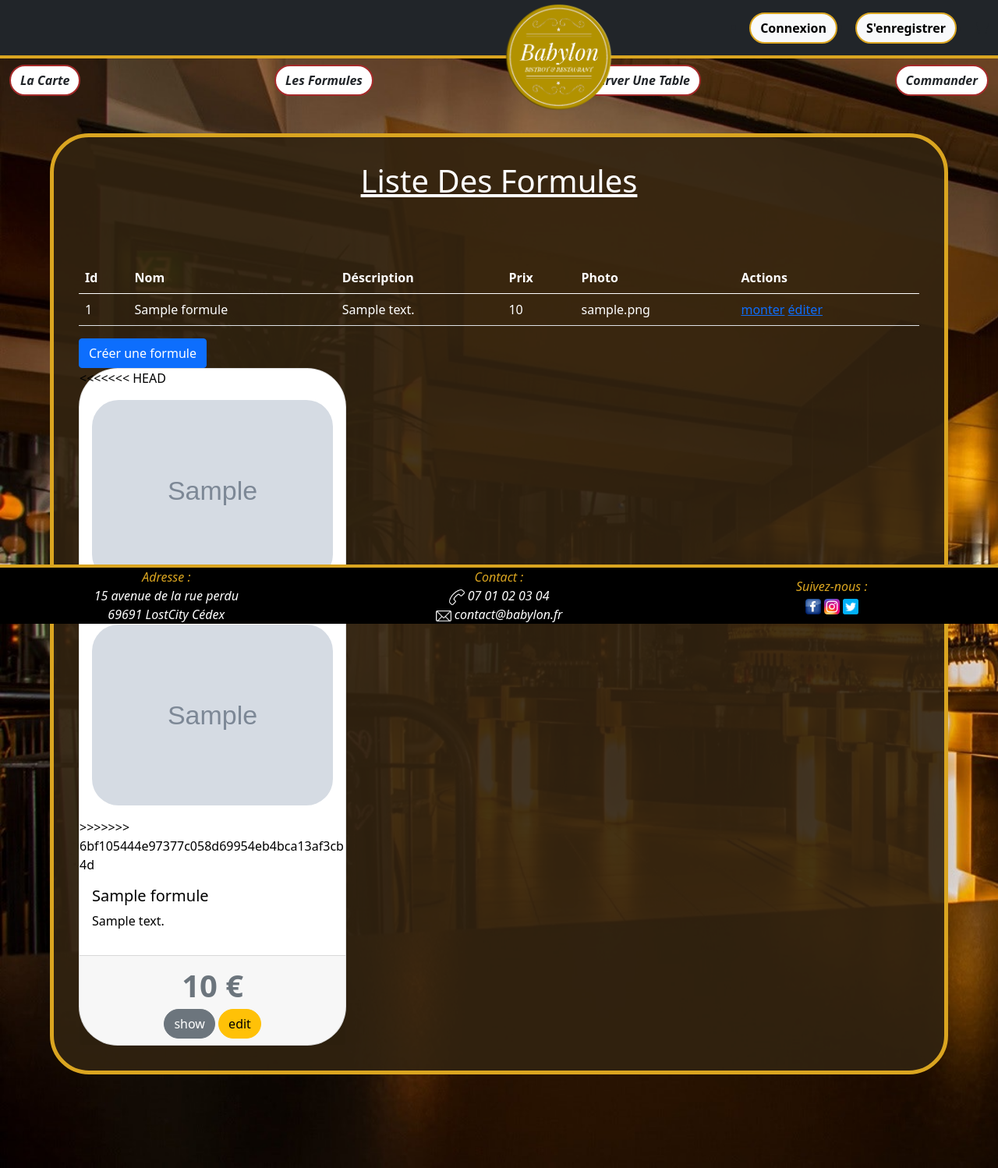
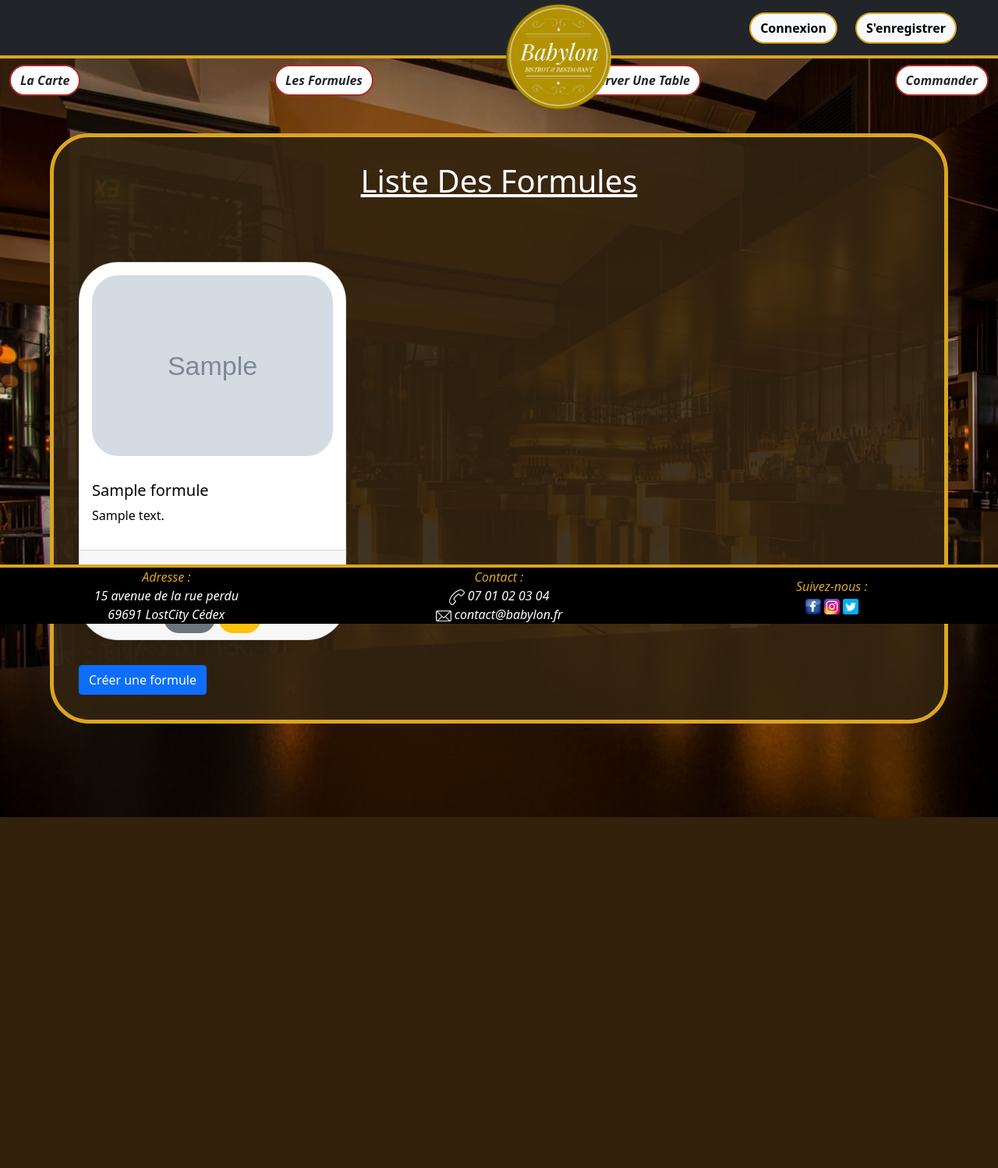
Before and after one commit to ESRP-Beauvoir-DWWM-Web3/bistrot_bnf, a Symfony app: template templates/formule/index.html.twig in a window 1280 px wide. Shown: the whole page at 78% size. After the commit the page ends 1048 px from the top, so only its background shows below. Run offline with Twig, Linux system fonts and the light colour scheme; the template is opened without the code that fills it: most values are stand-ins (such as "Sample title", 1, 10 or a date in 2020); grey boxes marked "Sample" are stand-in pictures; some libraries are stand-ins or nearby versions; some web fonts are replaced.

Commit message:
change branch

```diff
--- a/public/css/style.css
+++ b/public/css/style.css
@@ -77,7 +77,10 @@ body>div>div.row.row-cols-1.row-cols-md-3.g-4>div>div>div.card-footer.bg-dark {
 
 /*===================== boutons validation =============================*/
 
-
+.new-formule {
+    margin-top: 2em;
+    text-align: center;
+}
 
 
 
@@ -214,8 +217,9 @@ body>div.page>div>div>div>.col-3.col.align-self-center.align-items-center.prix {
 }
 
 
-.carousel-accueil image {
-    width: 60% !important;
+.carousel-accueil img {Ò
+    width: 70vw !important;
+    height: 60vh;
     border: gold !important;
     margin-top: 4em;
 
--- a/templates/formule/index.html.twig
+++ b/templates/formule/index.html.twig
@@ -7,7 +7,7 @@
 	<div class="page">
 		<h1>liste des formules</h1>
 
-		<table class="table">
+{# 		<table class="table">
 			<thead>
 				<tr>
 					<th>Id</th>
@@ -38,9 +38,8 @@
 					</tr>
 				{% endfor %}
 			</tbody>
-		</table>
+		</table> #}
 
-		<a href="{{ path('app_formule_new') }}" class="btn btn-primary">Créer une formule</a>
 
 		{# Mise en place en template card groupe à faire avec une boucle #}
 
@@ -48,11 +47,7 @@
 			{% for formule in formules %}
 				<div class="col">
 					<div class="card h-100">
-<<<<<<< HEAD
 						<img src="{{ asset ('uploads/images/') }}{{ formule.photo }}" class="card-img-top" alt="...">
-=======
-						<img src="{{ asset ('uploads/images/') }}{{ formule.photo }}" class="card-img-top" alt="photo de formule">
->>>>>>> 6bf105444e97377c058d69954eb4bca13af3cb4d
 						<div class="card-body">
 							<h5 class="card-title">{{ formule.nom }}</h5>
 
@@ -75,4 +70,7 @@
 			</div>
 		{% endfor %}
 	</div>
-</div></div>{% endblock %}
+		<a href="{{ path ('app_formule_new') }}" class="btn btn-primary new-formule">Créer une formule</a>
+</div>
+</div>
+{% endblock %}
--- a/templates/home/index.html.twig
+++ b/templates/home/index.html.twig
@@ -12,6 +12,11 @@
 				<button type="button" data-bs-target="#myCarousel" data-bs-slide-to="0" class="active" aria-current="true" aria-label="Slide 1"></button>
 				<button type="button" data-bs-target="#myCarousel" data-bs-slide-to="1" aria-label="Slide 2"></button>
 				<button type="button" data-bs-target="#myCarousel" data-bs-slide-to="2" aria-label="Slide 3"></button>
+				<button type="button" data-bs-target="#myCarousel" data-bs-slide-to="3" aria-label="Slide 4"></button>
+				<button type="button" data-bs-target="#myCarousel" data-bs-slide-to="4" aria-label="Slide 5"></button>
+				<button type="button" data-bs-target="#myCarousel" data-bs-slide-to="5" aria-label="Slide 6"></button>
+
+
 			</div>
 
 			<div class="carousel-inner">
--- a/templates/partials/header.html.twig
+++ b/templates/partials/header.html.twig
@@ -101,7 +101,7 @@
 	<nav class="navbar navbar-expand-lg navbar-light bg-transparent" id="nav2">
 		<div class="container-fluid">
 			<a type="button" href="{{ path ('app_carte') }}" class="btn">la carte</a>
-			<a type="button" href="" class="btn">les formules</a>
+			<a type="button" href="{{ path ('app_formule_index') }}" class="btn">les formules</a>
 			<a type="button" href="" class="btn">réserver une table</a>
 			<a type="button" href="" class="btn">commander</a>
 		</div>
```
Also changed, not shown: src/Controller/FormuleController.php (+1 -7 lines), 2 other files.
